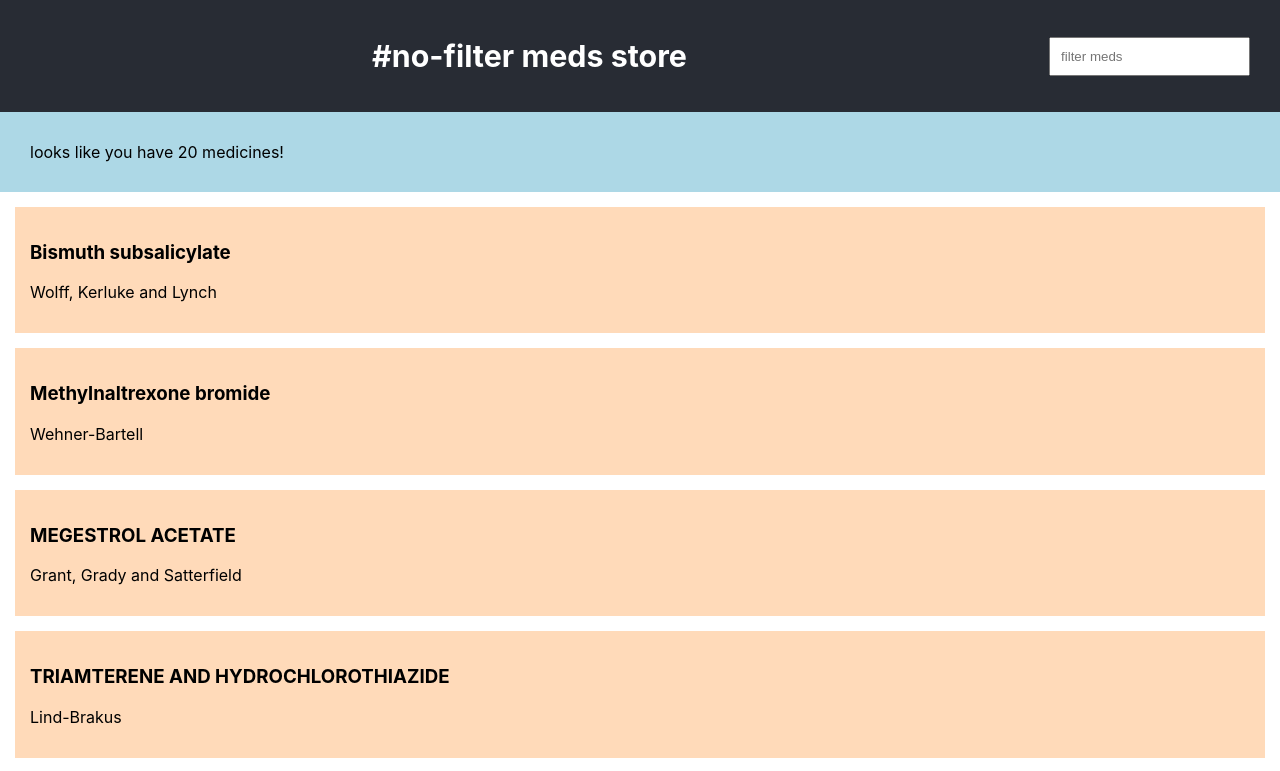
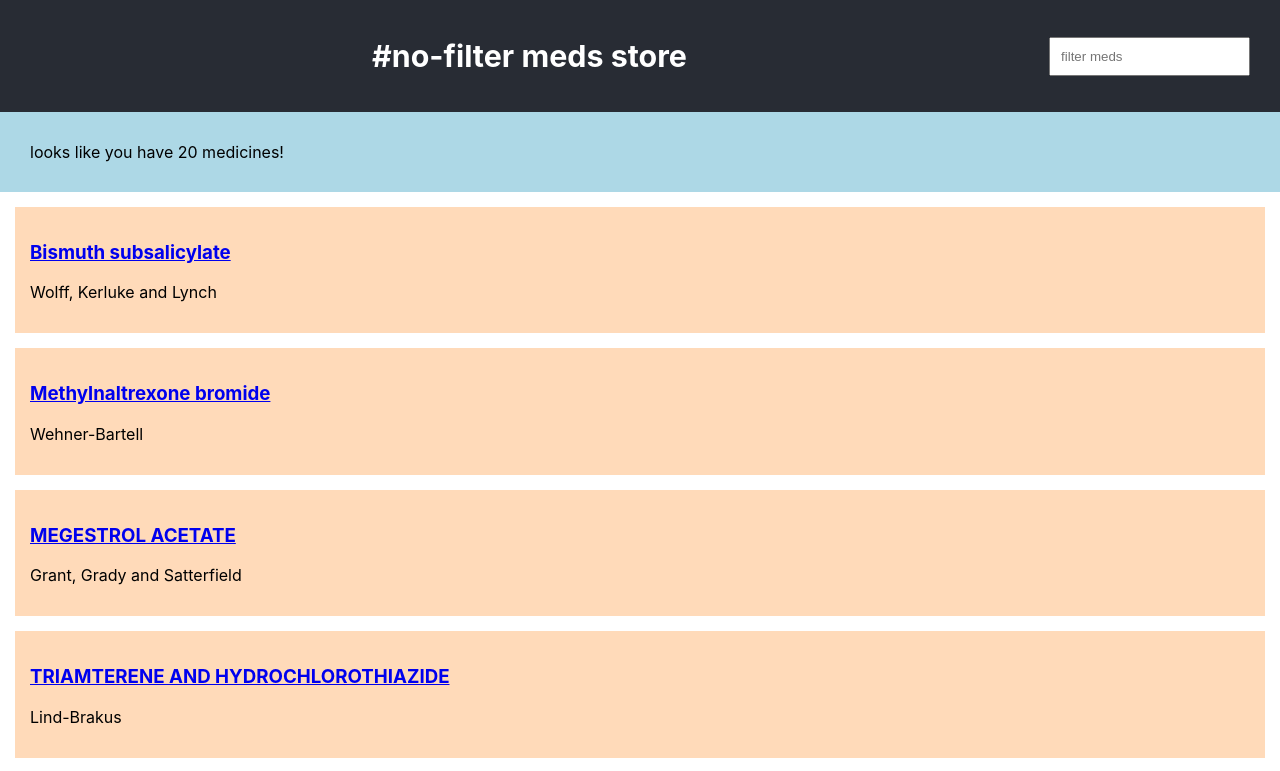
Before and after one commit to hgrey-dev/hashtag-filtered-meds, a React (Create React App) app: page / in a window 1280 px wide. Shown: the top 771 px of the page. Built offline with nearby package versions, Linux system fonts and the light colour scheme.

Commit message:
added link so user can find more info on med

```diff
--- a/src/components/Card/Card.js
+++ b/src/components/Card/Card.js
@@ -5,7 +5,12 @@ import styles from "./cards.module.css";
 const Card = (props) => {
   return (
     <div className={styles.mystlez}>
-      <h3>{props.name}</h3>
+      <a
+        href={`https://duckduckgo.com/?q=${props.name}&t=braveed&ia=web`}
+        target="_blank"
+      >
+        {<h3>{props.name}</h3>}
+      </a>
       <p>{props.company}</p>
     </div>
   );
```
